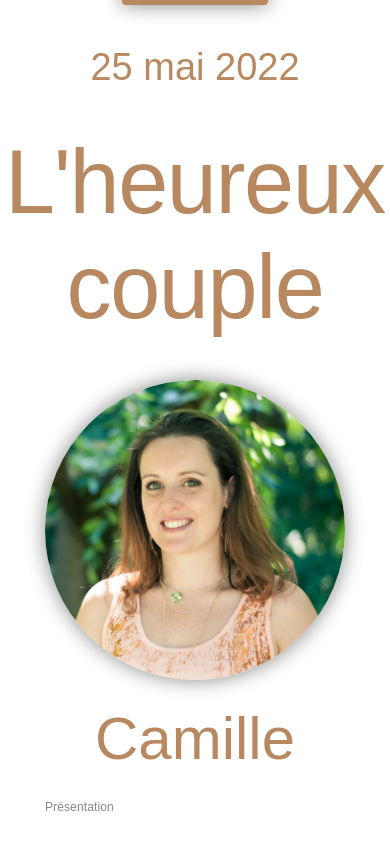
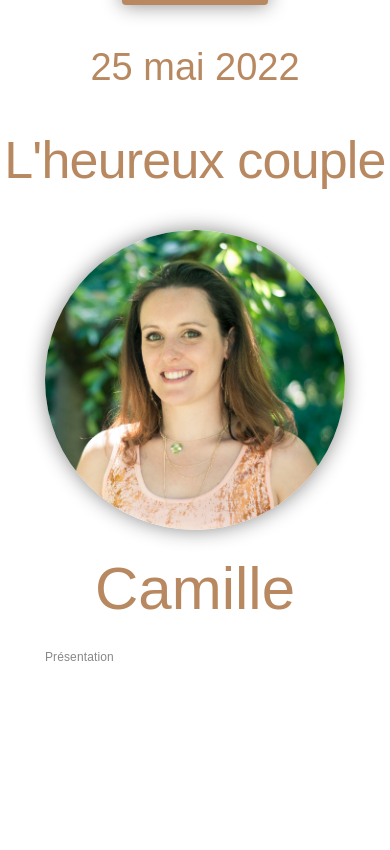
Before and after one commit to BenGex31/weddingguests, a React (Create React App) app: page /home in a window 390 px wide. Shown: the part 857-1707 px from the top of the page. Built offline with nearby package versions, Linux system fonts and the light colour scheme; no server answers; sample sign-in values are in the browser's storage; a web font is replaced by a local one.

Commit message:
Update Home.jsx
improve responsive

```diff
--- a/src/pages/Home.jsx
+++ b/src/pages/Home.jsx
@@ -129,7 +129,7 @@ const Home = () => {
         <Stack>
           <Typography
             sx={{
-              fontSize: 90,
+              fontSize: { xs: 52, md: 90 },
               fontFamily: alexBrush.fontFamily,
               fontWeight: alexBrush.fontWeight,
               fontStyle: alexBrush.fontStyle,
```
